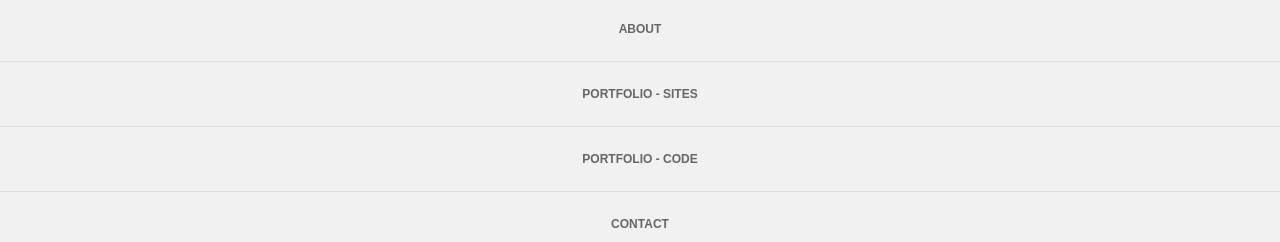
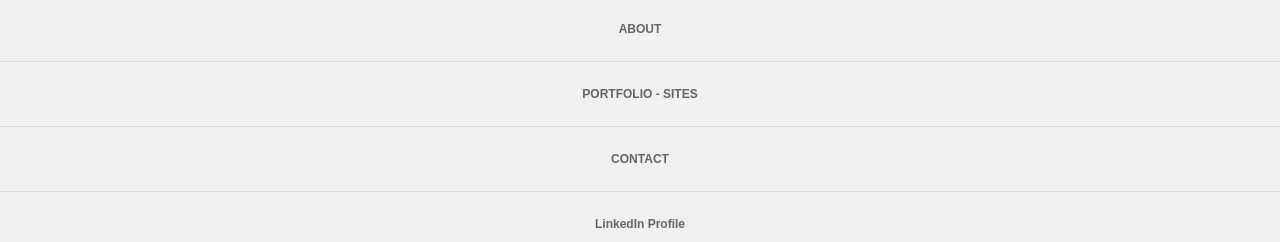
Before and after one commit to lamars18/Improved-Portfolio, a plain HTML site: page contact.html in a window 1280 px wide. Shown: the part 110-352 px from the top of the page. Drawn offline with nearby package versions, Linux system fonts and the light colour scheme; a script that the page names is missing.

Commit message:
Update contact.html

```diff
--- a/contact.html
+++ b/contact.html
@@ -22,7 +22,7 @@
         <ul>
           <a href="index.html"><li>ABOUT</a></li>
           <a href="portfolio.html"><li>PORTFOLIO - SITES</a></li>
-          <a href="Portfolio2.html"><li>PORTFOLIO - CODE</a></li>
+           <!--<a href="Portfolio2.html"><li>PORTFOLIO - CODE</a></li>-->
           <a href="contact.html"><li>CONTACT</a></li>
           <a href="https://www.linkedin.com/in/shetia-butler-lamar-mba-lss-gb-41a74422/"><li>LinkedIn Profile</a></li>
           <a href="https://github.com/lamars18"><li>GitHub Portfolio</a></li>
```
